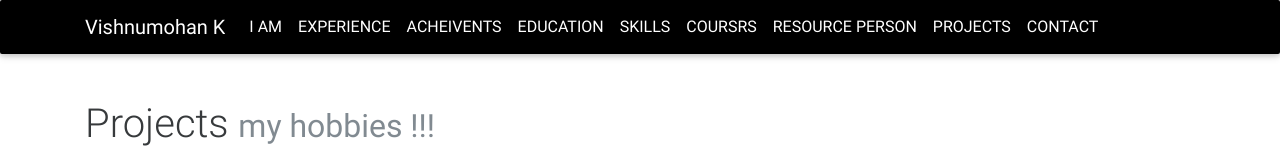
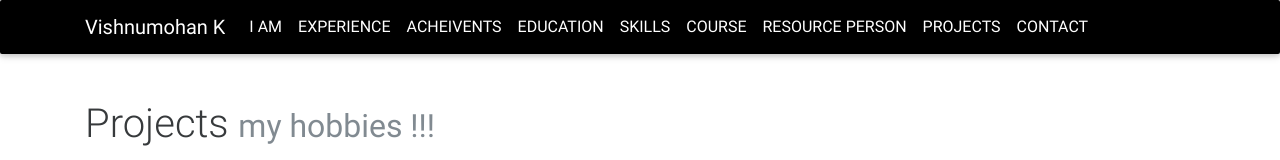
Before and after one commit to vishnumohank/vishnumohank.github.io, a plain HTML site: page portfolio.html in a window 1280 px wide. Shown: the top 160 px of the page. Drawn offline with Linux system fonts and the light colour scheme.

Commit message:
Update portfolio.html

```diff
--- a/portfolio.html
+++ b/portfolio.html
@@ -93,7 +93,7 @@
                         <a class="nav-link" href="index.html#skills"> SKILLS</a>
                     </li>
                     <li class="nav-item">
-                        <a class="nav-link" href="index.html#courses"> COURSRS</a>
+                        <a class="nav-link" href="index.html#courses"> COURSE</a>
                     </li>
                     <li class="nav-item">
                         <a class="nav-link" href="index.html#rp"> RESOURCE PERSON</a>
```
